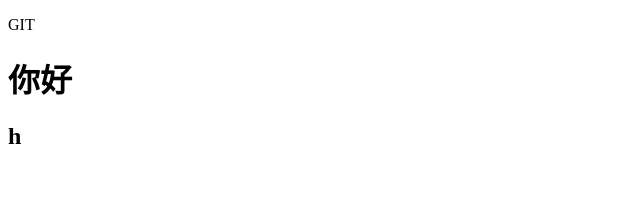
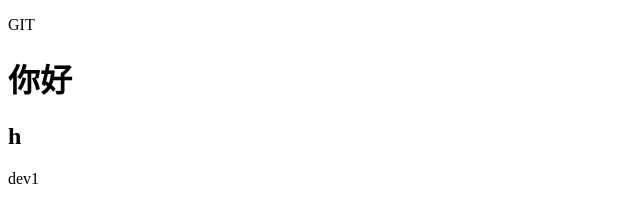
Before and after one commit to xiasum/Front, a plain HTML site: page index.html in a window 1280 px wide. Shown: the full height of the page, 0-640 px from the left. Drawn offline with Linux system fonts and the light colour scheme.

Commit message:
add dev1

```diff
--- a/index.html
+++ b/index.html
@@ -10,5 +10,6 @@
     <p>GIT</p>
     <h1>你好</h1>
     <h2>h</h2>
+    <div>dev1</div>
 </body>
 </html>
```
